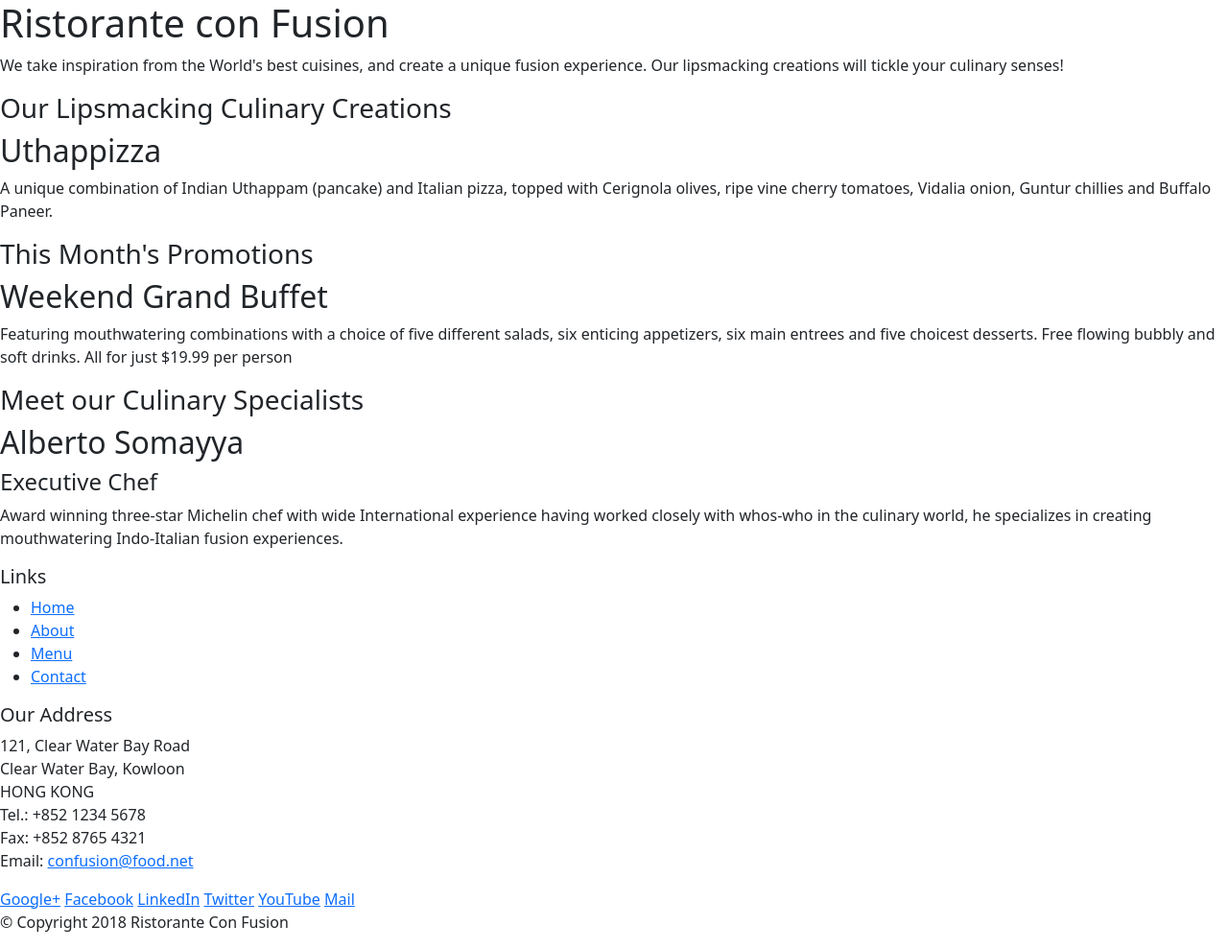
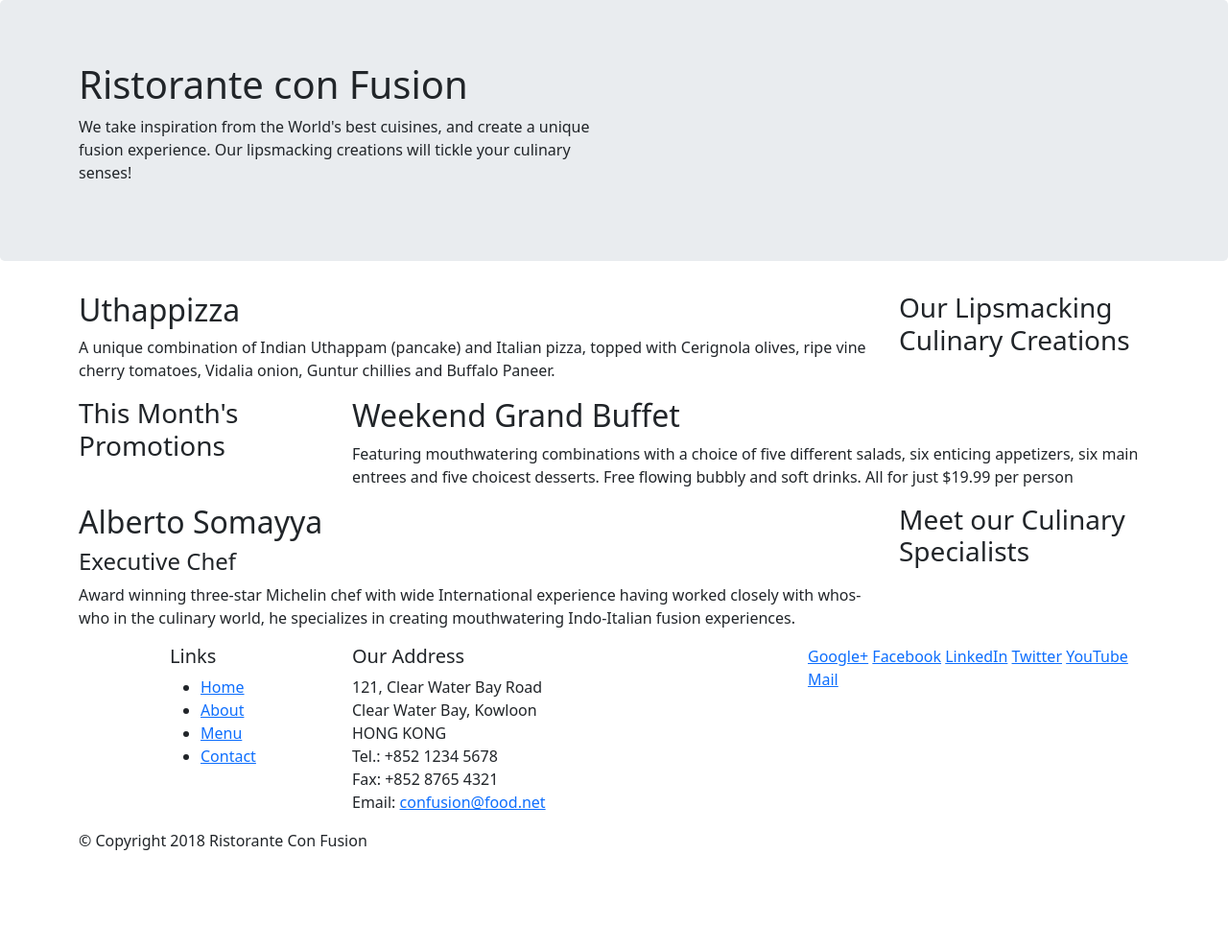
Before and after one commit to doppedheart/resturant, a website: page index.html in a window 1280 px wide. Shown: the whole page at 96% size. After the commit the page ends 904 px from the top, so only its background shows below. Drawn offline with nearby package versions, Linux system fonts and the light colour scheme.

Commit message:
first bootstrap grid excercise

```diff
--- a/index.html
+++ b/index.html
@@ -3,6 +3,7 @@
 
 <head>
     <title>Ristorante Con Fusion</title>
+    <link rel="stylesheet" href="https://cdn.jsdelivr.net/npm/bootstrap@4.0.0/dist/css/bootstrap.min.css" integrity="sha384-Gn5384xqQ1aoWXA+058RXPxPg6fy4IWvTNh0E263XmFcJlSAwiGgFAW/dAiS6JXm" crossorigin="anonymous">
      <!-- Required meta tags always come first -->
      <meta charset="utf-8">
      <meta name="viewport" content="width=device-width, initial-scale=1, shrink-to-fit=no">
@@ -14,46 +15,46 @@
 
 <body>
 
-    <header>
-        <div>
-            <div>
-                <div>
+    <header class="jumbotron">
+        <div class="container">
+            <div class="row">
+                <div class="col-12 col-sm-6">
                     <h1>Ristorante con Fusion</h1>
                     <p>We take inspiration from the World's best cuisines, and create a unique fusion experience. Our lipsmacking creations will tickle your culinary senses!</p>
                 </div>
-                <div>
+                <div class="col-12 col-sm">
                 </div>
             </div>
         </div>
     </header>
 
-    <div>
-        <div>
-            <div>
+    <div class ="container">
+        <div class="row">
+            <div class="col-12 col-sm-4 order-sm-last col-md-3">
                 <h3>Our Lipsmacking Culinary Creations</h3>
             </div>
-            <div>
+            <div class="col col-sm order-sm-first col-md">
                 <h2>Uthappizza</h2>
                 <p>A unique combination of Indian Uthappam (pancake) and Italian pizza, topped with Cerignola olives, ripe vine cherry tomatoes, Vidalia onion, Guntur chillies and Buffalo Paneer.</p>
             </div>
         </div>
 
 
-        <div>
-            <div>
+        <div class="row">
+            <div class="col-12 col-sm-4 col-md-3">
                 <h3>This Month's Promotions</h3>
             </div>
-            <div>
+            <div class="col col-sm col-md">
                 <h2>Weekend Grand Buffet</h2>
                 <p>Featuring mouthwatering combinations with a choice of five different salads, six enticing appetizers, six main entrees and five choicest desserts. Free flowing bubbly and soft drinks. All for just $19.99 per person </p>
             </div>
         </div>
 
-        <div>
-            <div>
+        <div class="row">
+            <div class="col-12 col-sm-4 order-sm-last col-md-3">
                 <h3>Meet our Culinary Specialists</h3>
             </div>
-            <div>
+            <div class="col col-sm order-sm-first col-md">
                 <h2>Alberto Somayya</h2>
                 <h4>Executive Chef</h4>
                 <p>Award winning three-star Michelin chef with wide International experience having worked closely with whos-who in the culinary world, he specializes in creating mouthwatering Indo-Italian fusion experiences. </p>
@@ -61,10 +62,10 @@
         </div>
     </div>
 
-    <footer>
-        <div>
-            <div>
-                <div>
+    <footer >
+        <div class="container">
+            <div class="row">
+                <div class="col-4 offset-1 col-sm-2">
                     <h5>Links</h5>
                     <ul>
                         <li><a href="#">Home</a></li>
@@ -73,7 +74,7 @@
                         <li><a href="#">Contact</a></li>
                     </ul>
                 </div>
-                <div>
+                <div class="col-7 col-sm-5">
                     <h5>Our Address</h5>
                     <address>
 		              121, Clear Water Bay Road<br>
@@ -84,7 +85,7 @@
 		              Email: <a href="mailto:confusion@food.net">confusion@food.net</a>
 		           </address>
                 </div>
-                <div>
+                <div class="col-12 col-sm-4">
                     <div>
                         <a href="http://google.com/+">Google+</a>
                         <a href="http://www.facebook.com/profile.php?id=">Facebook</a>
@@ -95,8 +96,8 @@
                     </div>
                 </div>
            </div>
-           <div>
-                <div>
+           <div class="row">
+                <div class="col-auto">
                     <p>© Copyright 2018 Ristorante Con Fusion</p>
                 </div>
            </div>
```
